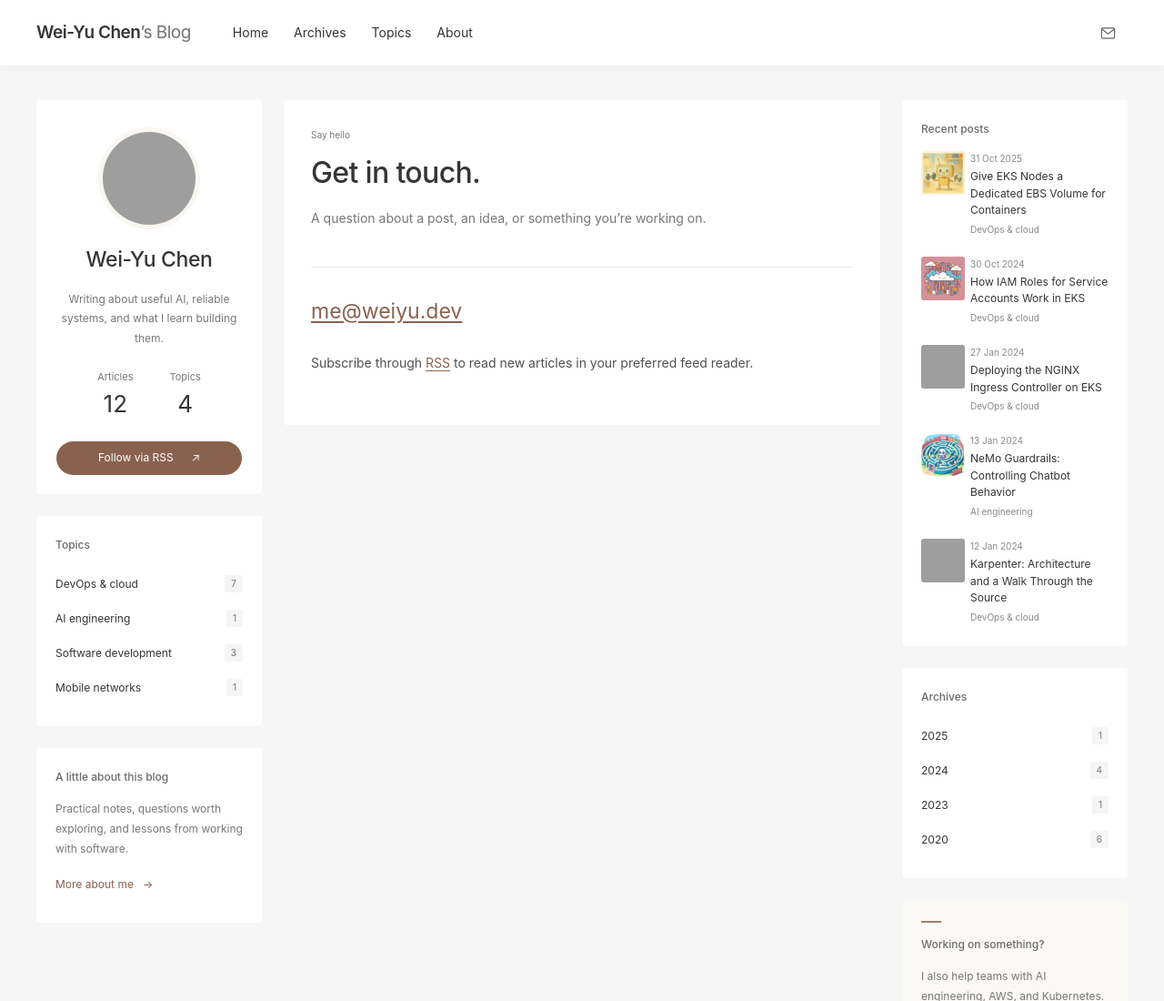
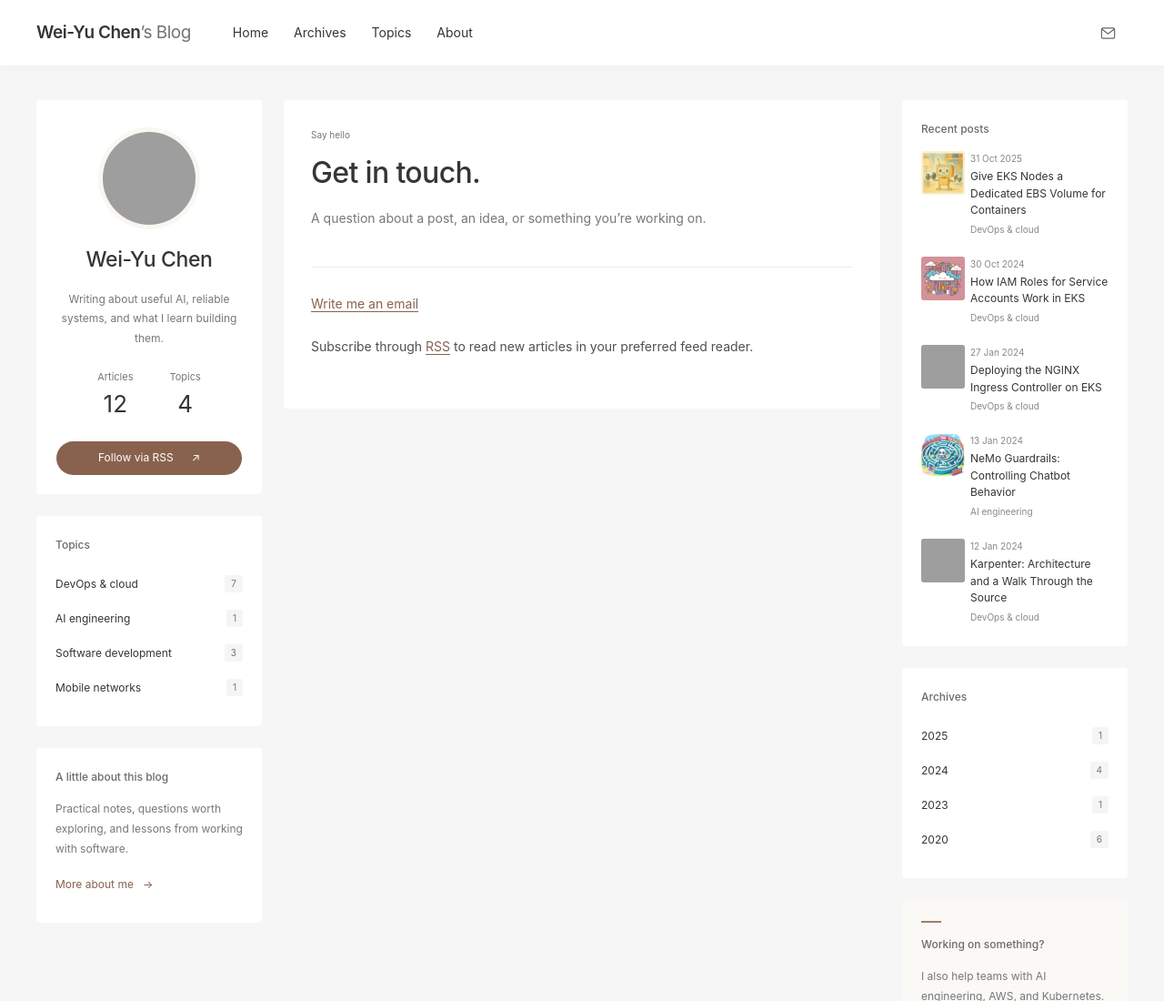
Before and after one commit to aweimeow/blog, an Astro site: page /contact in a window 1280 px wide. Shown: the top 1100 px of the page at 91% size. Built offline with nearby package versions, Linux system fonts and the light colour scheme; Astro itself is replaced by a stand-in of ours; grey boxes are pictures that could not be loaded.

Commit message:
Use a regular text email link on the contact page

```diff
--- a/src/pages/contact.astro
+++ b/src/pages/contact.astro
@@ -2,4 +2,4 @@
 import Base from '../layouts/Base.astro';
 import BlogShell from '../components/BlogShell.astro';
 ---
-<Base title="Contact" description="Get in touch with Wei-Yu Chen."><BlogShell><article class="card reading-card"><header class="reading-header"><div class="post-meta">Say hello</div><h1>Get in touch.</h1><p class="article-summary">A question about a post, an idea, or something you’re working on.</p></header><div class="prose"><p><a class="email-link" href="mailto:me@weiyu.dev">me@weiyu.dev</a></p><p>Subscribe through <a href="/rss.xml">RSS</a> to read new articles in your preferred feed reader.</p></div></article></BlogShell></Base>
+<Base title="Contact" description="Get in touch with Wei-Yu Chen."><BlogShell><article class="card reading-card"><header class="reading-header"><div class="post-meta">Say hello</div><h1>Get in touch.</h1><p class="article-summary">A question about a post, an idea, or something you’re working on.</p></header><div class="prose"><p><a href="mailto:me@weiyu.dev">Write me an email</a></p><p>Subscribe through <a href="/rss.xml">RSS</a> to read new articles in your preferred feed reader.</p></div></article></BlogShell></Base>
```
